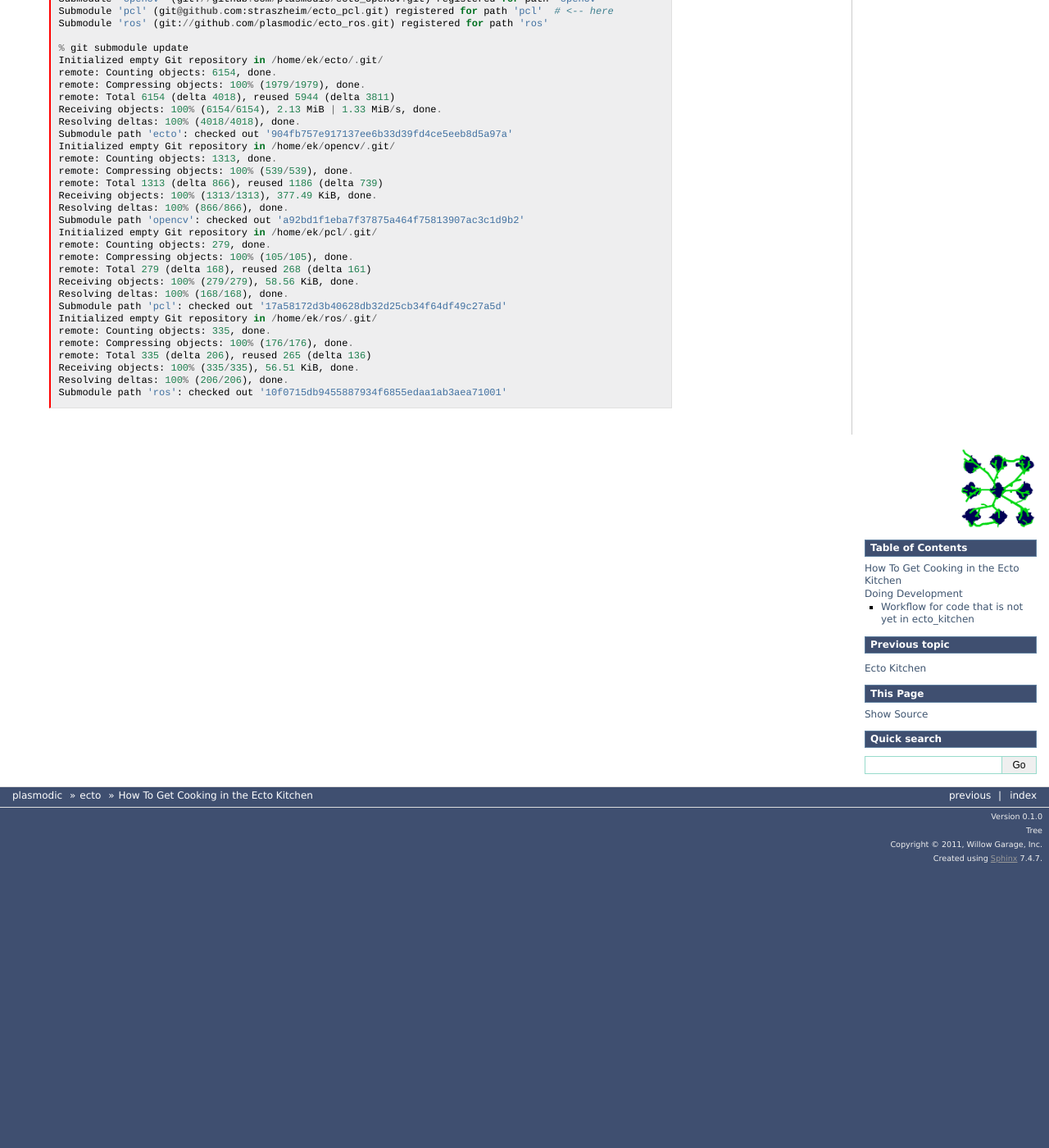
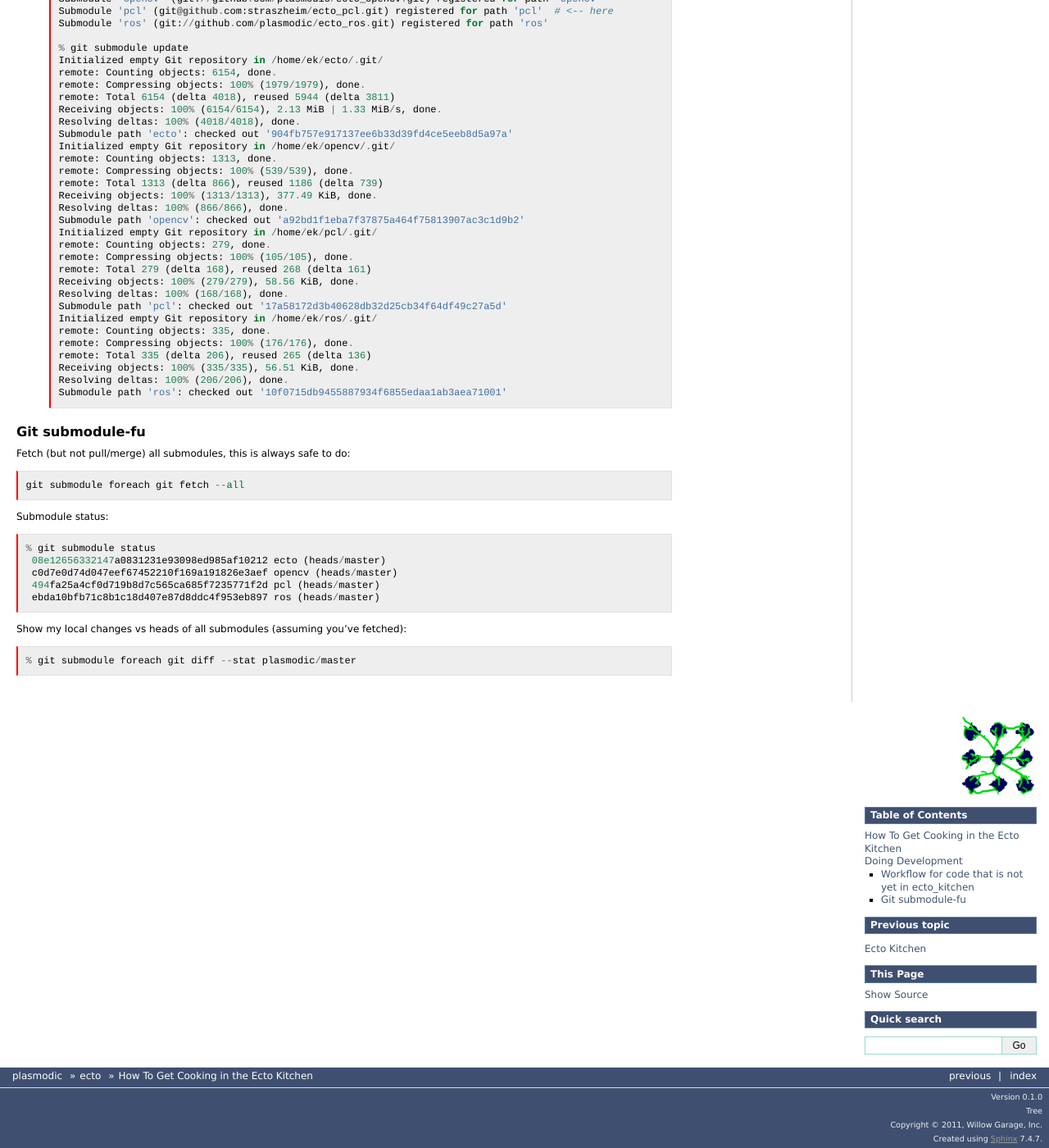
Before and after one commit to plasmodic/ecto_kitchen, a Sphinx documentation site: the page built from doc/source/README.rst, in a window 1280 px wide and 1400 px high, scrolled down 4720 px. Shown: the whole window at 82% size. Built offline with Sphinx 7.4.7, drawn with Linux system fonts in a browser that asks for light colours; formulas are drawn with MathJax 3; pages that are not in the unit, such as notebooks, are missing from menus; before the commit the page ends 5778 px from its top, so only the background shows below that.

Commit message:
more small docs tweaks

```diff
--- a/doc/source/README.rst
+++ b/doc/source/README.rst
@@ -332,3 +332,25 @@ properly grokked):
     Receiving objects: 100% (335/335), 56.51 KiB, done.
     Resolving deltas: 100% (206/206), done.
     Submodule path 'ros': checked out '10f0715db9455887934f6855edaa1ab3aea71001'
+
+
+
+
+Git submodule-fu
+----------------
+
+Fetch (but not pull/merge) all submodules, this is always safe to do::
+
+  git submodule foreach git fetch --all
+
+Submodule status::
+
+  % git submodule status
+   08e12656332147a0831231e93098ed985af10212 ecto (heads/master)
+   c0d7e0d74d047eef67452210f169a191826e3aef opencv (heads/master)
+   494fa25a4cf0d719b8d7c565ca685f7235771f2d pcl (heads/master)
+   ebda10bfb71c8b1c18d407e87d8ddc4f953eb897 ros (heads/master)
+
+Show my local changes vs heads of all submodules (assuming you've fetched)::
+
+  % git submodule foreach git diff --stat plasmodic/master
```
Also changed, not shown: 1 other file.
